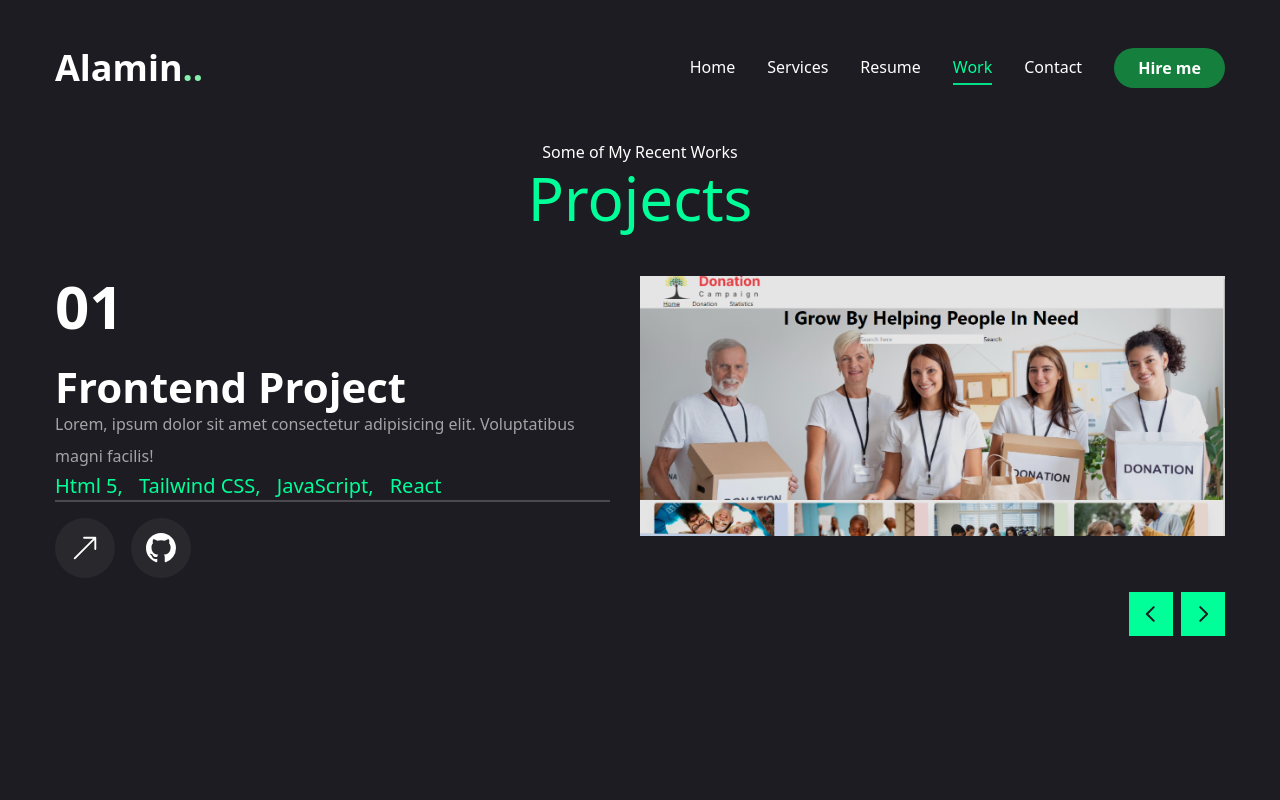
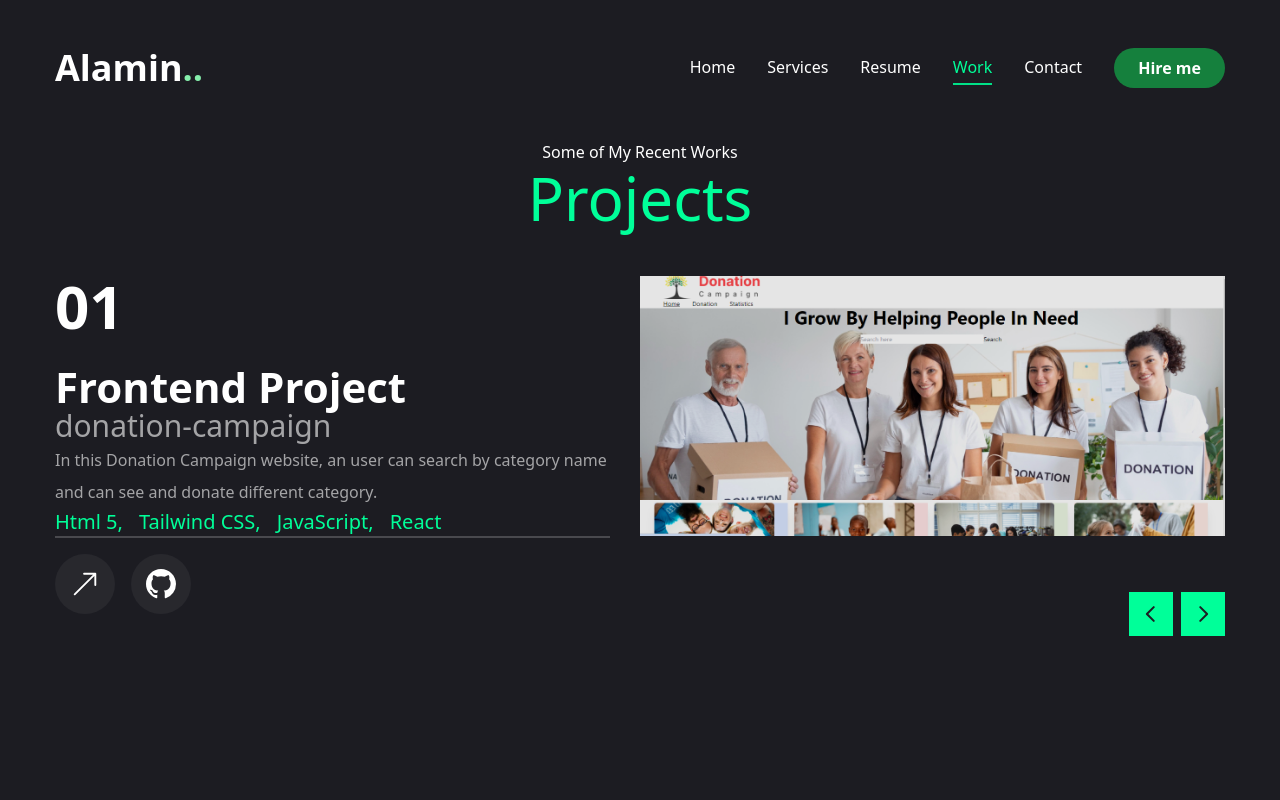
Before and after one commit to alamin71/portfolio_of_al-amin, a Next.js app: page /work in a window 1280 px wide. Shown: the top 800 px of the page. Built offline with nearby package versions, Linux system fonts and the light colour scheme.

Commit message:
porject description add

```diff
--- a/app/work/page.jsx
+++ b/app/work/page.jsx
@@ -15,8 +15,8 @@ const projects = [
     {
         num: "01",
         category: "frontend",
-        title: "project-1",
-        Description: "Lorem, ipsum dolor sit amet consectetur adipisicing elit. Voluptatibus magni facilis!",
+        title: "donation-campaign",
+        Description: "In this Donation Campaign website, an user can search by category name and can see and donate different category.",
         stack: [
             { name: "Html 5" }, { name: "Tailwind CSS" }, { name: "JavaScript" },{ name: "React" }
         ],
@@ -27,7 +27,7 @@ const projects = [
     {
         num: "02",
         category: "frontend",
-        title: "project-2",
+        title: "Portfolio",
         Description: "Lorem, ipsum dolor sit amet consectetur adipisicing elit. Voluptatibus magni facilis!",
         stack: [
             { name: "Html 5" }, { name: "Tailwind CSS" }, { name: "JavaScript" }, { name: "NextJS ." }
@@ -40,7 +40,7 @@ const projects = [
     {
         num: "03",
         category: "frontend",
-        title: "project-3",
+        title: "Daily New Portal",
         Description: "Lorem, ipsum dolor sit amet consectetur adipisicing elit. Voluptatibus magni facilis!",
         stack: [
             { name: "Html 5" }, { name: "Tailwind CSS" }, { name: "JavaScript" },{ name: "DaisyUI" },{ name: "Firebase" }
@@ -83,6 +83,8 @@ const Work = () => {
                             <h2 className='text-[42px] font-bold leading-none text-white
                            group-hover:text-accent-hover transition-all duration-500 capitalize
                            '>{project.category} project</h2>
+                           {/* project title */}
+                           <p className='text-white/60 text-3xl'>{project.title}</p>
                             {/* project description */}
                             <p className='text-white/60'>{project.Description}</p>
                             {/* stack */}
```
